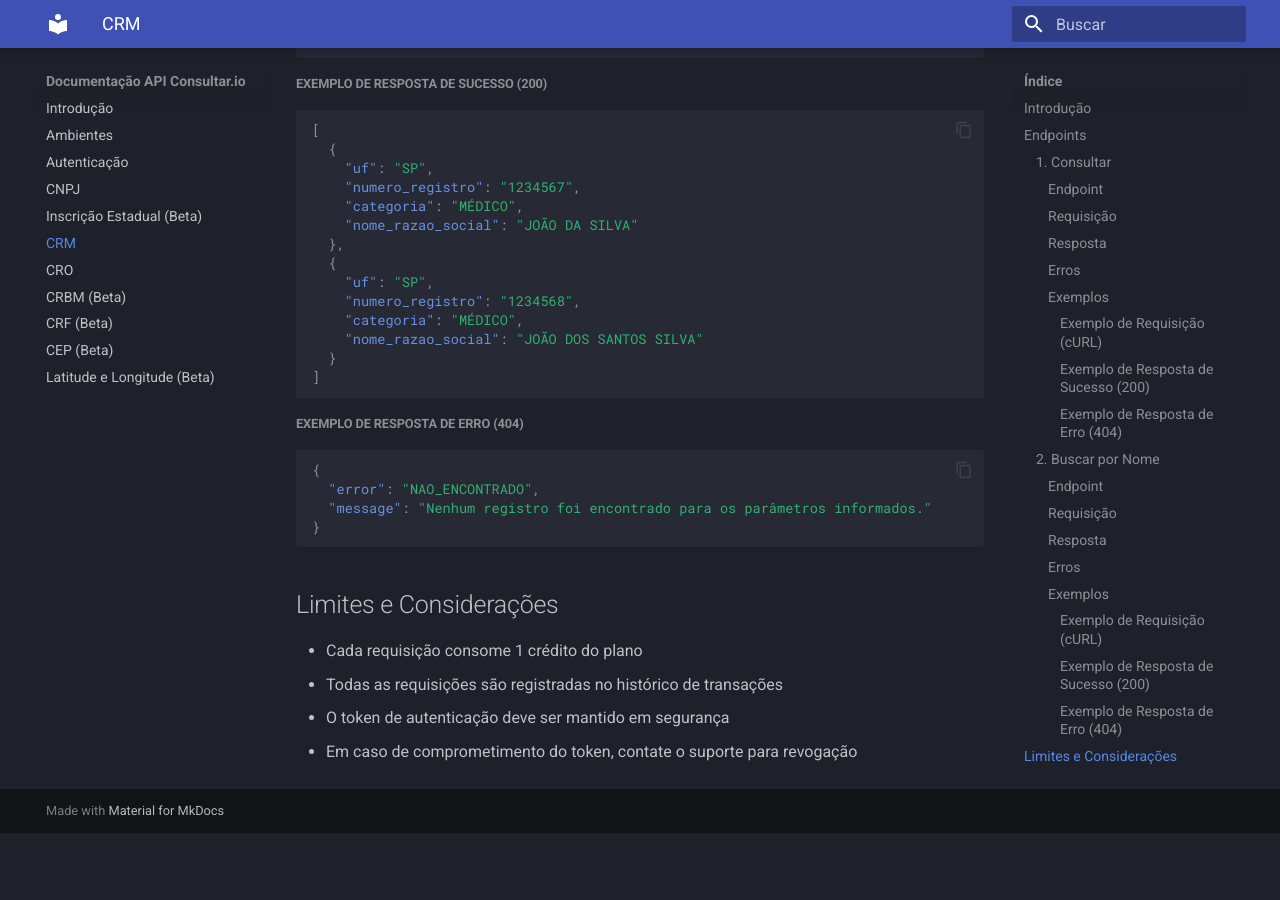
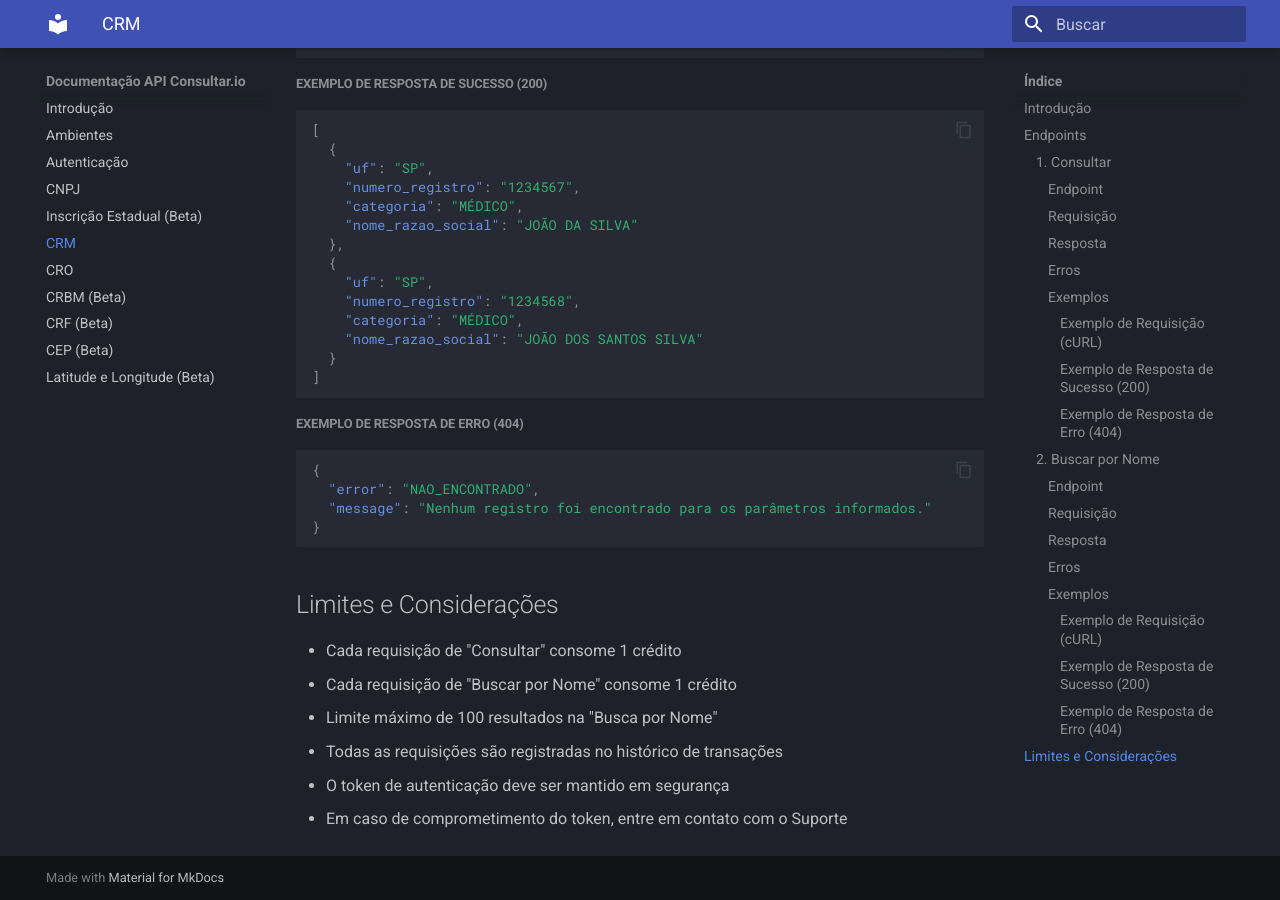
Before and after one commit to consultar-io/doc, an MkDocs documentation site: the page built from docs/crm.md, in a window 1280 px wide and 900 px high, scrolled down 3258 px. Built offline with MkDocs 1.6.1 and Material for MkDocs 9.7.7, drawn with Linux system fonts in a browser that asks for light colours; before the commit the page ends 4091 px from its top, so only the background shows below that.

Commit message:
Update API documentation to clarify credit consumption for requests, specifying that each "Consultar" and "Buscar por Nome" request consumes 1 credit, and reinforcing the limit of 100 results for name searches across CNPJ, CRM, and CRO sections.

```diff
--- a/docs/crm.md
+++ b/docs/crm.md
@@ -143,7 +143,9 @@ curl -X GET 'https://consultar.io/api/crm/buscar?nome_razao_social=joao%20silva'
 
 ## Limites e Considerações
 
-- Cada requisição consome 1 crédito do plano
+- Cada requisição de "Consultar" consome 1 crédito
+- Cada requisição de "Buscar por Nome" consome 1 crédito
+- Limite máximo de 100 resultados na "Busca por Nome"
 - Todas as requisições são registradas no histórico de transações
 - O token de autenticação deve ser mantido em segurança
-- Em caso de comprometimento do token, contate o suporte para revogação
+- Em caso de comprometimento do token, entre em contato com o Suporte
```
Also changed, not shown: docs/cnpj.md (+1 -1 lines), docs/cro.md (+3 -2 lines).
